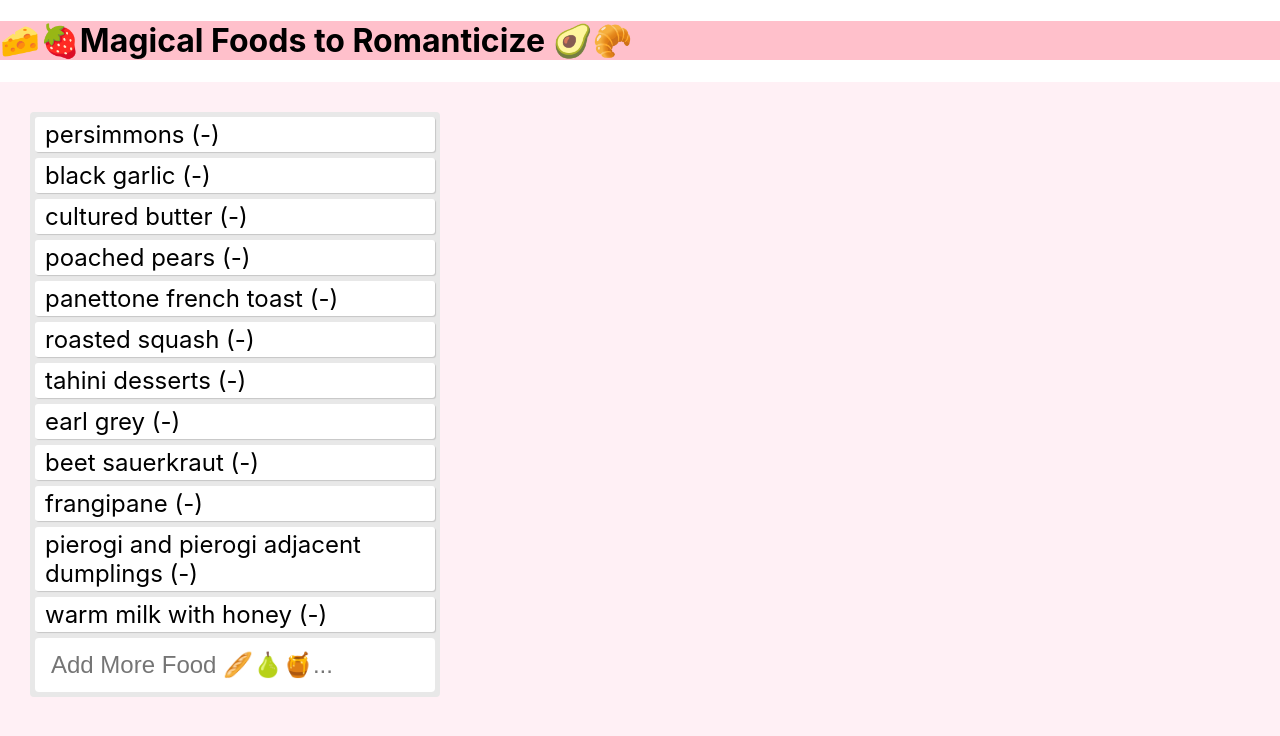
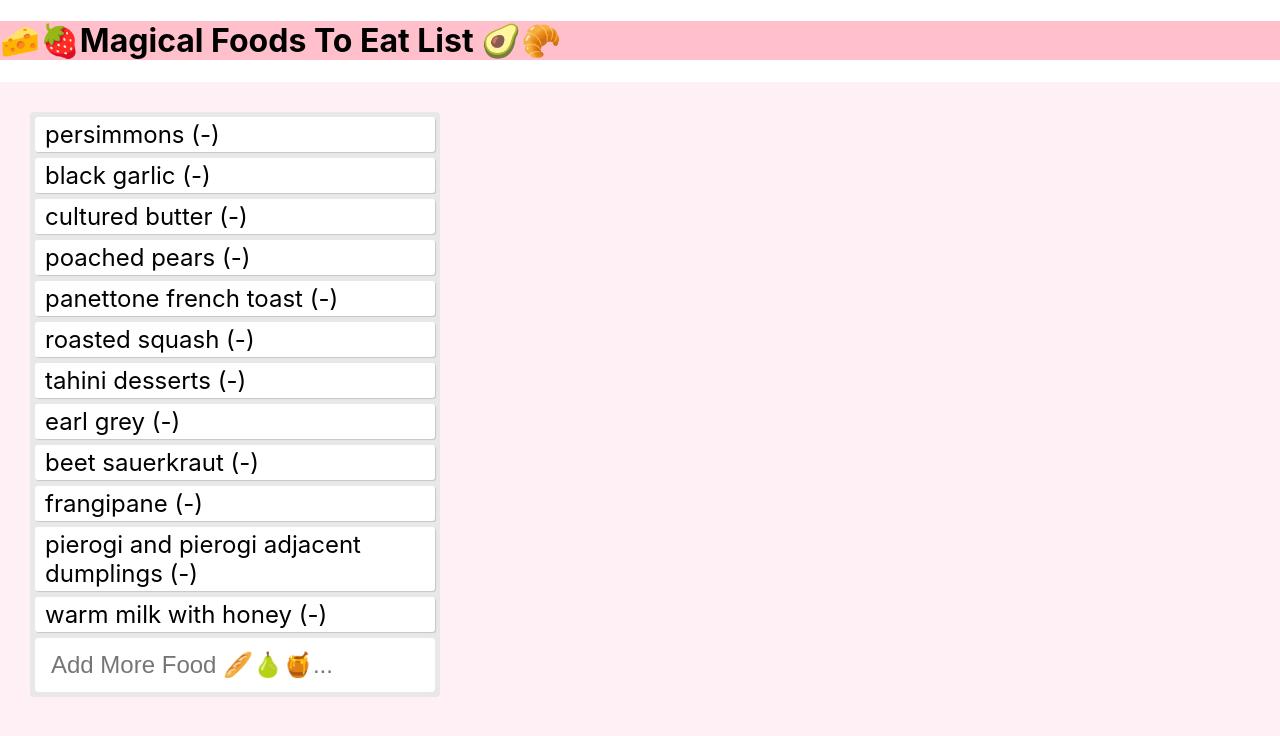
Before and after one commit to smolTypo/List-React, a plain HTML site: page index.html in a window 1280 px wide. Drawn offline with nearby package versions, Linux system fonts and the light colour scheme.

Commit message:
Update index.html

```diff
--- a/index.html
+++ b/index.html
@@ -11,7 +11,7 @@
   </head>
   <body>
 
-    <h1>🧀🍓Magical Foods to Romanticize 🥑🥐</h1>
+    <h1>🧀🍓Magical Foods To Eat List 🥑🥐</h1>
 
     <!-- we will put our teact component inside this div -->
     <div id="root"></div>
```
